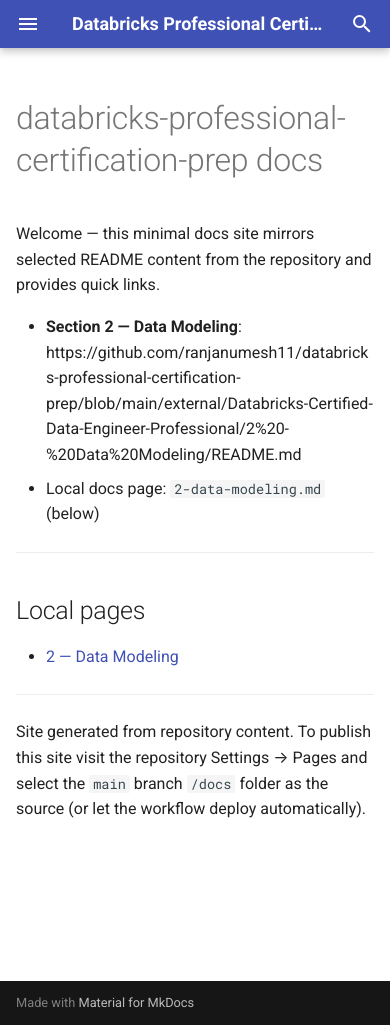
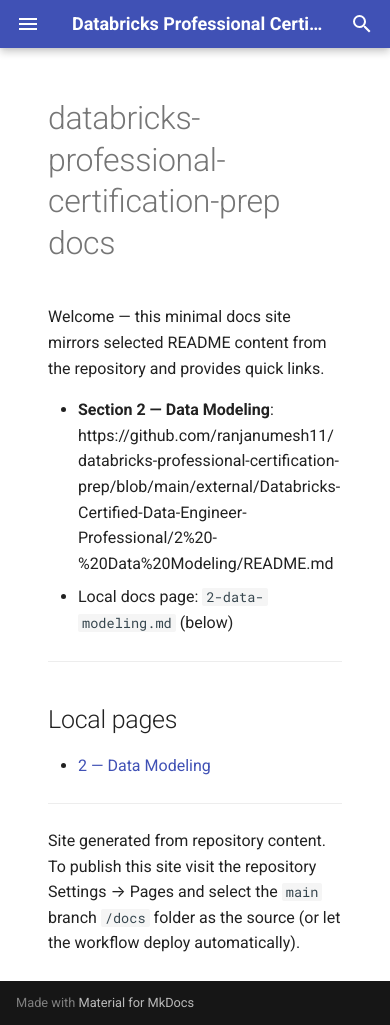
Before and after one commit to ranjanumesh11/databricks-professional-certification-prep, an MkDocs documentation site: the page built from docs/index.md, in a window 390 px wide and 1025 px high. Built offline with MkDocs 1.6.1 and Material for MkDocs 9.7.7, drawn with Linux system fonts in a browser that asks for light colours.

Commit message:
docs(style): add custom CSS to widen content and improve table formatting

```diff
--- /dev/null
+++ b/docs/css/extra.css
@@ -0,0 +1,55 @@
+/* Widen content area and improve table styling for MkDocs Material */
+
+/* Increase the max content width and center it */
+.md-content {
+  max-width: 1200px;
+  margin-left: auto;
+  margin-right: auto;
+}
+
+/* Slightly increase inner padding for readability */
+.md-content__inner {
+  padding-left: 20px;
+  padding-right: 20px;
+}
+
+/* Ensure <details> blocks use full width */
+.md-content details {
+  width: 100%;
+}
+
+/* Tables: full width, readable cells, and code wrapping */
+.md-content table {
+  width: 100%;
+  border-collapse: collapse;
+  margin-bottom: 1rem;
+}
+
+.md-content th,
+.md-content td {
+  padding: 0.5rem 0.75rem;
+  border: 1px solid var(--md-default-foreground, #ddd);
+  vertical-align: top;
+  text-align: left;
+}
+
+/* Make code in tables wrap instead of overflowing */
+.md-content td code,
+.md-content th code {
+  white-space: pre-wrap;
+  word-break: break-word;
+}
+
+/* Improve small-screen behavior */
+@media (max-width: 768px) {
+  .md-content {
+    max-width: 100%;
+    padding-left: 12px;
+    padding-right: 12px;
+  }
+  .md-content th,
+  .md-content td {
+    font-size: 0.95rem;
+    padding: 0.45rem 0.6rem;
+  }
+}
--- a/mkdocs.yml
+++ b/mkdocs.yml
@@ -15,6 +15,10 @@
     text: Roboto
     code: Roboto Mono
 
+# Add custom CSS to control content width and table styling
+extra_css:
+  - css/extra.css
+
 markdown_extensions:
   - admonition
   - toc:
```
